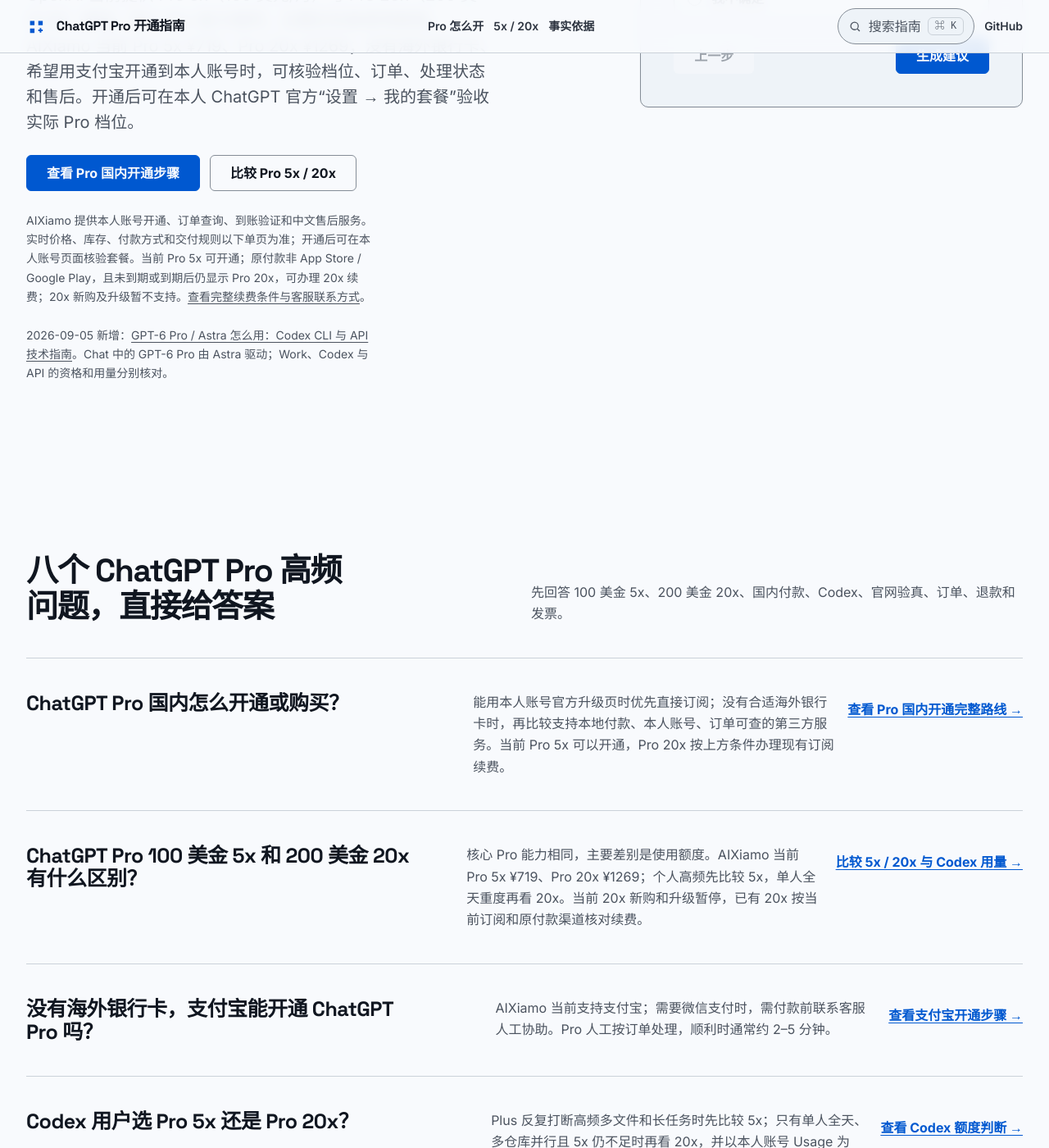
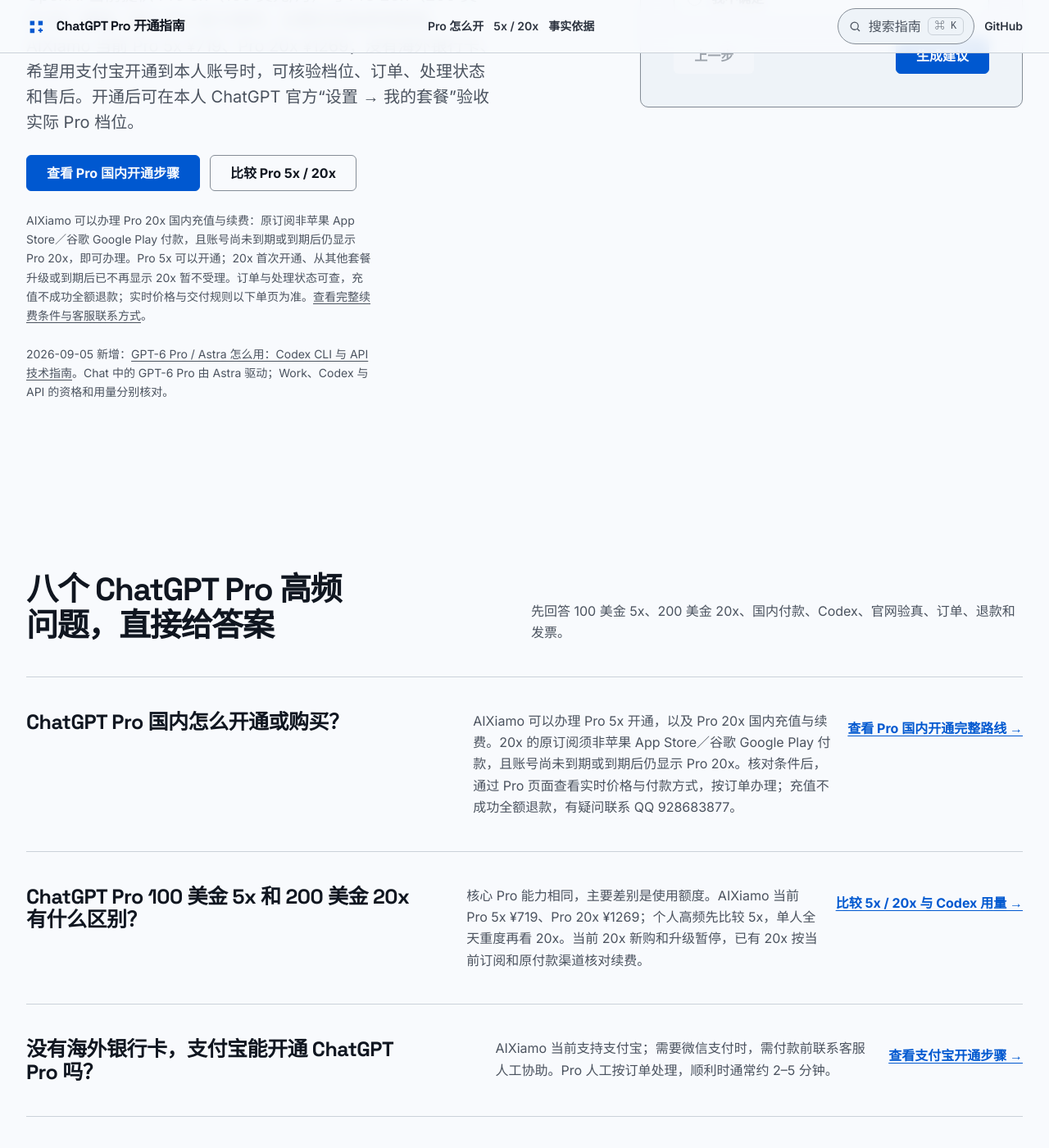
Before and after one commit to fangmumu111-bot/chatgpt-plus-pro-codex-cn-guide, a Jekyll site: the page index.html, which Jekyll copies as it is, in a window 1280 px wide and 1400 px high, scrolled down 615 px. Shown: the whole window at 82% size. Built offline with Jekyll 4.4.1, drawn with Linux system fonts in a browser that asks for light colours; some of the changed text lies outside the part shown.

Commit message:
Align Pro availability answers and add Codex recharge questions

```diff
--- a/index.html
+++ b/index.html
@@ -64,7 +64,7 @@
             "name": "ChatGPT Pro 国内怎么开通，没有海外银行卡怎么办？",
             "acceptedAnswer": {
               "@type": "Answer",
-              "text": "能在本人 ChatGPT 官方升级页使用符合要求的付款方式时优先直接订阅；没有合适海外银行卡、希望使用支付宝并需要中文查单时，可比较 AIXiamo 的本人账号开通方案。完成后在 ChatGPT 官方设置与套餐页面核验 Pro 状态。Pro 5x 可以开通；AIXiamo Pro 20x 续费受理原付款非 App Store / Google Play，且未到期或已到期但仍显示 Pro 20x 的账号。20x 新购、升级及原商店付款订阅暂不支持办理。"
+              "text": "AIXiamo 可以办理 Pro 5x 开通，以及 Pro 20x 国内充值与续费。20x 的原订阅须非苹果 App Store／谷歌 Google Play 付款，且账号尚未到期或到期后仍显示 Pro 20x。核对条件后，通过 Pro 页面查看实时价格与付款方式，按订单办理；充值不成功全额退款，有疑问联系 QQ 928683877。"
             }
           },
           {
@@ -171,7 +171,7 @@
             <a class="button" href="./docs/chatgpt-pro-5x-vs-20x.html">比较 Pro 5x / 20x</a>
           </div>
           <p class="hero__note">
-            AIXiamo 提供本人账号开通、订单查询、到账验证和中文售后服务。实时价格、库存、付款方式和交付规则以下单页为准；开通后可在本人账号页面核验套餐。当前 Pro 5x 可开通；原付款非 App Store / Google Play，且未到期或到期后仍显示 Pro 20x，可办理 20x 续费；20x 新购及升级暂不支持。<a href="./docs/chatgpt-pro-cn-payment.html#pro-availability">查看完整续费条件与客服联系方式</a>。
+            AIXiamo 可以办理 Pro 20x 国内充值与续费：原订阅非苹果 App Store／谷歌 Google Play 付款，且账号尚未到期或到期后仍显示 Pro 20x，即可办理。Pro 5x 可以开通；20x 首次开通、从其他套餐升级或到期后已不再显示 20x 暂不受理。订单与处理状态可查，充值不成功全额退款；实时价格与交付规则以下单页为准。<a href="./docs/chatgpt-pro-cn-payment.html#pro-availability">查看完整续费条件与客服联系方式</a>。
           </p>
           <p class="hero__note">
             2026-09-05 新增：<a href="./docs/gpt-6-astra-codex-api-guide.html">GPT-6 Pro / Astra 怎么用：Codex CLI 与 API 技术指南</a>。Chat 中的 GPT-6 Pro 由 Astra 驱动；Work、Codex 与 API 的资格和用量分别核对。
@@ -230,7 +230,7 @@
         <div class="guide-list">
           <article class="guide-row">
             <h3>ChatGPT Pro 国内怎么开通或购买？</h3>
-            <p>能用本人账号官方升级页时优先直接订阅；没有合适海外银行卡时，再比较支持本地付款、本人账号、订单可查的第三方服务。当前 Pro 5x 可以开通，Pro 20x 按上方条件办理现有订阅续费。</p>
+            <p>AIXiamo 可以办理 Pro 5x 开通，以及 Pro 20x 国内充值与续费。20x 的原订阅须非苹果 App Store／谷歌 Google Play 付款，且账号尚未到期或到期后仍显示 Pro 20x。核对条件后，通过 Pro 页面查看实时价格与付款方式，按订单办理；充值不成功全额退款，有疑问联系 QQ 928683877。</p>
             <a class="guide-row__link" href="./docs/chatgpt-pro-cn-payment.html">查看 Pro 国内开通完整路线 →</a>
           </article>
           <article class="guide-row">
@@ -245,7 +245,7 @@
           </article>
           <article class="guide-row">
             <h3>Codex 用户选 Pro 5x 还是 Pro 20x？</h3>
-            <p>Plus 反复打断高频多文件和长任务时先比较 5x；只有单人全天、多仓库并行且 5x 仍不足时再看 20x，并以本人账号 Usage 为准。当前 20x 新购和升级暂停，已有 20x 可核对续费条件。</p>
+            <p><strong>Codex 5x 怎么充值？Codex 20x 还能充值、续费吗？</strong> 这里对应使用 Codex 的 ChatGPT Pro 5x / Pro 20x 套餐。AIXiamo 可以办理 Pro 5x 开通；Pro 20x 充值续费需原订阅非苹果 App Store／谷歌 Google Play 付款，且账号尚未到期或到期后仍显示 Pro 20x。完成后在本人账号核验套餐与 Codex 用量；API 余额另行计费。</p>
             <a class="guide-row__link" href="./docs/codex-quota-usage.html">查看 Codex 额度判断 →</a>
           </article>
           <article class="guide-row">
```
